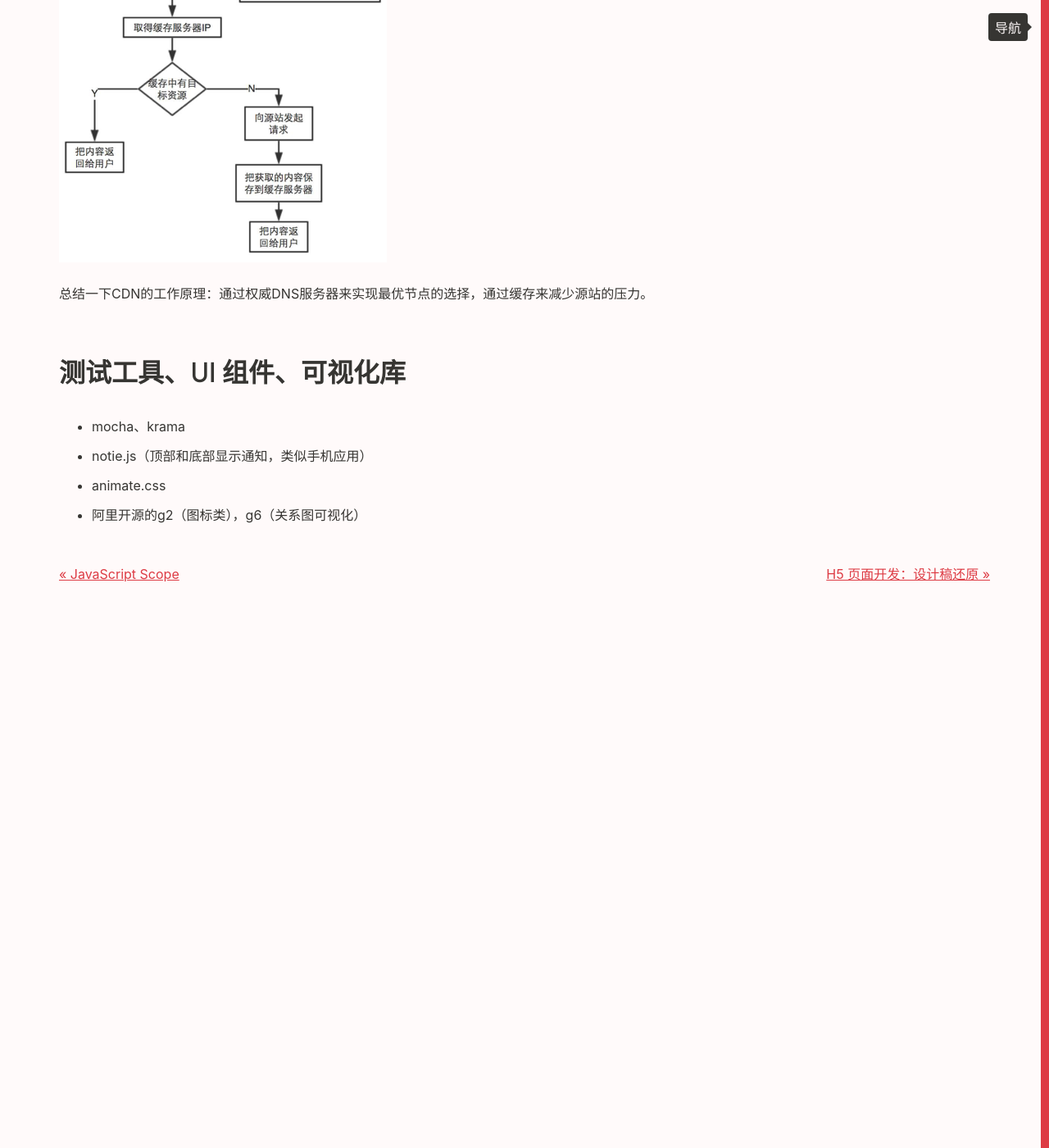
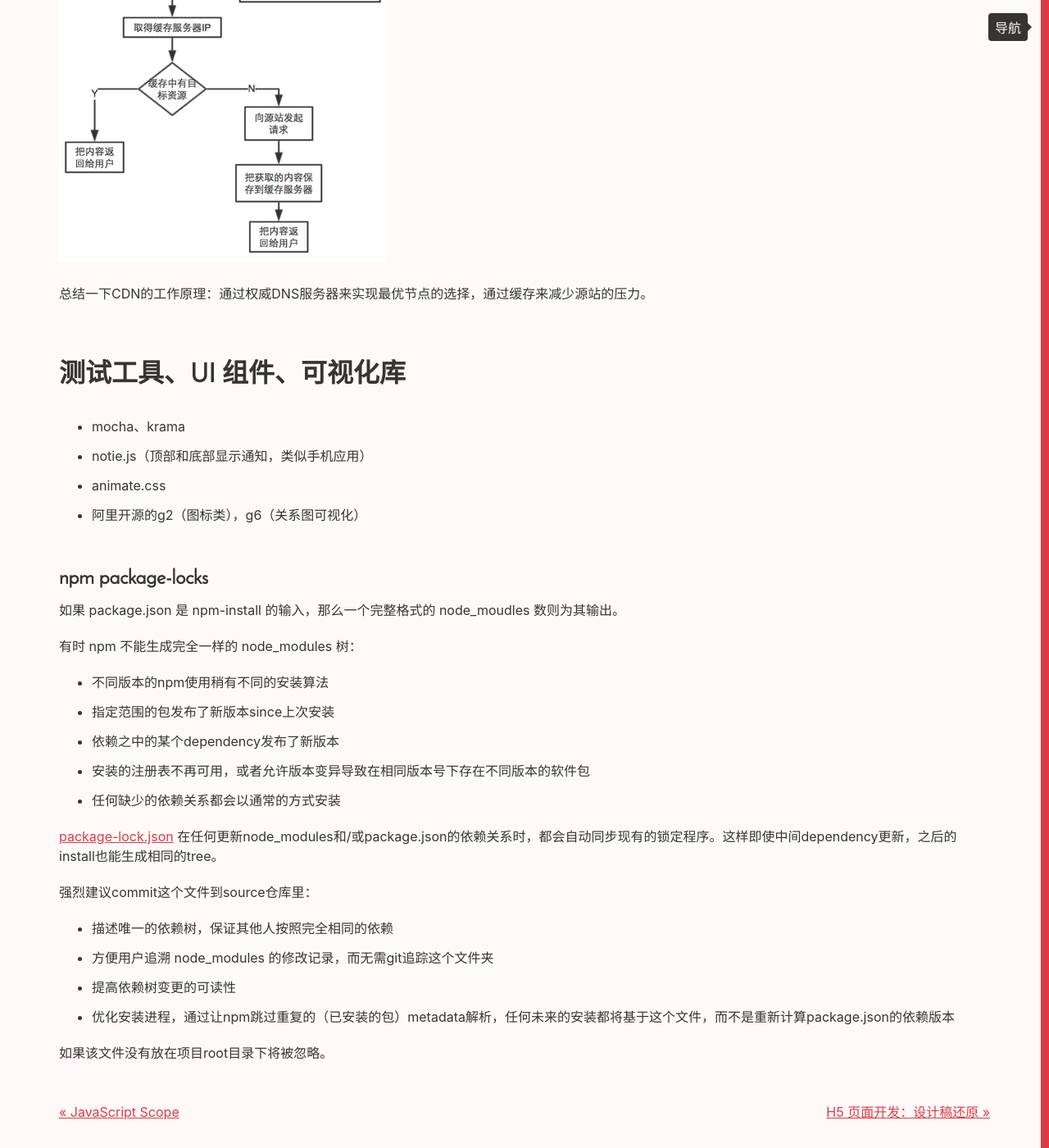
Before and after one commit to Vivi-wu/dive-into-web, a Jekyll site: the page built from _posts/2016-08-12-morning-reading.markdown, in a window 1280 px wide and 1400 px high, scrolled down 7911 px. Shown: the whole window at 82% size. Built offline with Jekyll 4.4.1, drawn with Linux system fonts in a browser that asks for light colours.

Commit message:
Update 学习npm的package-lock.json
bash加git指令的alisas，有merge的指令不实用

```diff
--- a/_posts/2015-06-22-Autocomplete-Git-branch-name.markdown
+++ b/_posts/2015-06-22-Autocomplete-Git-branch-name.markdown
@@ -37,14 +37,9 @@ Mac 上用 `Tab` 键不能自动补全 Git 分支名称，每次都要手动输
 
     alias gs='git status'
     alias gb='git branch'
-    alias gck='git checkout'
-    alias gpso='git push origin'
-    alias gp='git push'
-    alias gl='git pull'
     alias gc='git commit'
     alias ga='git add'
     alias gd='git diff'
-    alias gm='git merge'
     alias glogp='git log --pretty=format:"%C(yellow)%H %C(green)%ad%C(red)%d %Creset%s %C(blue)[%cn]" --date=short --graph'
 
 3. 保存并退出文件。在当前 terminal 中重新加载该文件
--- a/_posts/2016-08-12-morning-reading.markdown
+++ b/_posts/2016-08-12-morning-reading.markdown
@@ -242,3 +242,26 @@ tip：
 - notie.js（顶部和底部显示通知，类似手机应用）
 - animate.css
 - 阿里开源的g2（图标类），g6（关系图可视化）
+
+### npm package-locks
+
+如果 package.json 是 npm-install 的输入，那么一个完整格式的 node_moudles 数则为其输出。
+
+有时 npm 不能生成完全一样的 node_modules 树：
+
++ 不同版本的npm使用稍有不同的安装算法
++ 指定范围的包发布了新版本since上次安装
++ 依赖之中的某个dependency发布了新版本
++ 安装的注册表不再可用，或者允许版本变异导致在相同版本号下存在不同版本的软件包
++ 任何缺少的依赖关系都会以通常的方式安装
+
+[package-lock.json](https://docs.npmjs.com/files/package-lock.json) 在任何更新node_modules和/或package.json的依赖关系时，都会自动同步现有的锁定程序。这样即使中间dependency更新，之后的install也能生成相同的tree。
+
+强烈建议commit这个文件到source仓库里：
+
++ 描述唯一的依赖树，保证其他人按照完全相同的依赖
++ 方便用户追溯 node_modules 的修改记录，而无需git追踪这个文件夹
++ 提高依赖树变更的可读性
++ 优化安装进程，通过让npm跳过重复的（已安装的包）metadata解析，任何未来的安装都将基于这个文件，而不是重新计算package.json的依赖版本
+
+如果该文件没有放在项目root目录下将被忽略。
```
